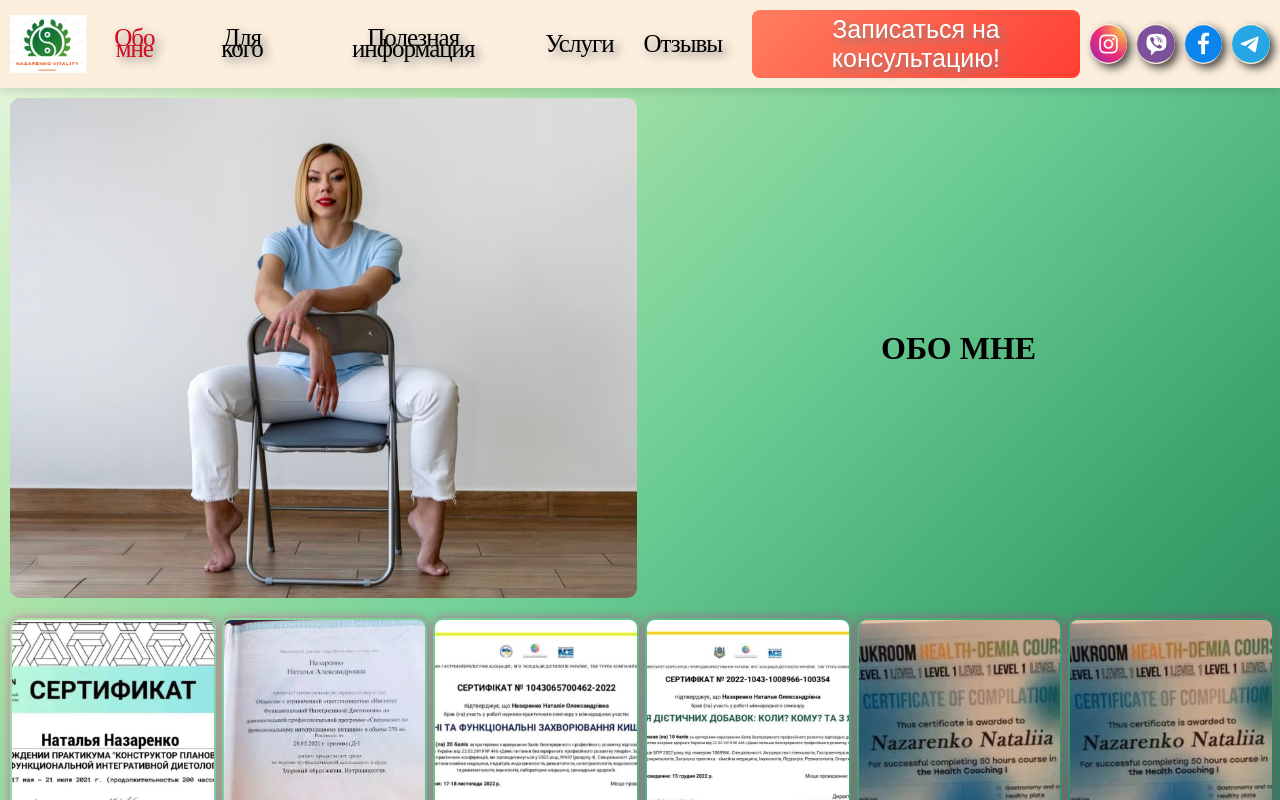
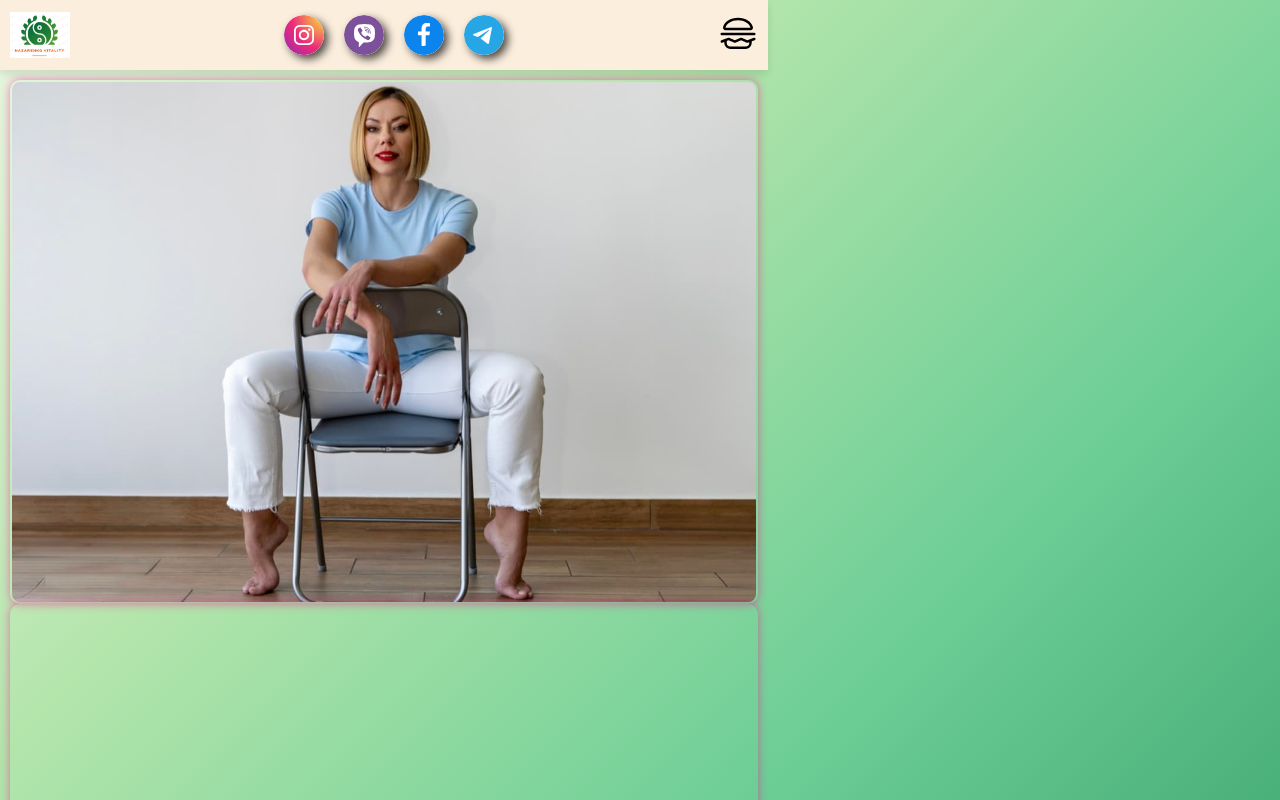
Before and after one commit to costiantynsnaider35/nazarenko.vitality, a React (Vite) app: page /about in a window 1280 px wide. Built offline with nearby package versions, Linux system fonts and the light colour scheme.

Commit message:
поменял медиазапросы и стили,тест

```diff
--- a/src/components/About/About.jsx
+++ b/src/components/About/About.jsx
@@ -45,8 +45,8 @@ const About = () => {
         </li>
         <li>
           <img
-            src="/ser5 (1).jpg"
-            alt="ser5  img"
+            src="/ser6 (1).jpg"
+            alt="ser6  img"
             className={s.aboutSertGaleryItem}
           />
         </li>
--- a/src/components/About/About.module.css
+++ b/src/components/About/About.module.css
@@ -2,8 +2,9 @@
   display: flex;
   flex-direction: column;
   justify-content: center;
-  gap: 20px;
+  gap: 15px;
   padding: 10px;
+  width: 355px;
 }
 
 .aboutContainer {
@@ -12,25 +13,32 @@
   align-items: center;
 }
 .aboutImg {
-  width: 100%;
-  height: 475px;
+  width: 351px;
+  height: 296px;
   object-fit: cover;
-  object-position: 10% 68%;
+  object-position: 10% 60%;
   border-radius: 10px;
+  border: 2px solid transparent;
+  box-shadow: 0px 0px 10px rgba(255, 0, 150, 0.5);
 }
 .aboutTitle {
   display: flex;
   flex-direction: column;
   align-items: center;
-  justify-content: center;
-  gap: 20px;
+  justify-content: space-evenly;
+  width: 331px;
+  height: 296px;
+  padding: 10px;
+  border-radius: 10px;
+  border: 2px solid transparent;
+  box-shadow: 0px 0px 10px rgba(255, 0, 150, 0.5);
 }
 .aboutSertGaleryList {
   display: flex;
   flex-wrap: wrap;
   justify-content: center;
   align-items: center;
-  gap: 10px;
+  gap: 5px;
 }
 .aboutSertGaleryItem {
   display: flex;
@@ -40,8 +48,8 @@
 }
 
 .aboutSertGaleryList img {
-  width: 210px;
-  height: 210px;
+  width: 170px;
+  height: 200px;
   object-fit: cover;
   object-position: center;
   border-radius: 10px;
@@ -49,44 +57,51 @@
   box-shadow: 0px 0px 10px rgba(255, 0, 150, 0.5);
 }
 
-@media (min-width: 769px) and (max-width: 1024px) {
+@media screen and (min-width: 768px) {
+  .about {
+    gap: 20px;
+    width: 748px;
+  }
   .aboutImg {
-    height: 530px;
+    width: 744px;
+    height: 520px;
+    object-fit: cover;
+    object-position: 10% 68%;
   }
   .aboutTitle {
-    gap: 10px;
+    width: 714px;
+    height: 520px;
+    padding: 15px;
   }
   .aboutSertGaleryList {
-    gap: 15px;
-  }
-  .aboutSertGaleryItem {
-    width: calc((100% - 2 * 15px) / 3);
+    gap: 10px;
   }
 
   .aboutSertGaleryList img {
     width: 235px;
-    height: 235px;
+    height: 270px;
   }
 }
-@media (min-width: 1025px) {
+@media screen and (min-width: 1440px) {
+  .about {
+    width: auto;
+  }
   .aboutContainer {
     display: flex;
     flex-direction: row;
     align-items: center;
-    gap: 10px;
+    justify-content: center;
+    width: auto;
+    gap: 30px;
   }
   .aboutImg {
-    width: 710px;
-    height: 500px;
+    width: 691px;
   }
   .aboutTitle {
-    display: flex;
-    flex-direction: column;
-    align-items: center;
-    justify-content: center;
-    width: 705px;
-    gap: 30px;
+    width: 751px;
+    padding: 0 15px;
   }
+
   .aboutSertGaleryList {
     flex-wrap: nowrap;
     width: 100%;
--- a/src/components/Header/Header.module.css
+++ b/src/components/Header/Header.module.css
@@ -21,15 +21,16 @@
   background-color: #fceedd;
   position: relative;
   z-index: 10;
-  width: auto;
+  width: 355px;
+  height: 40px;
   position: sticky;
   top: 0;
   box-shadow: 0 4px 8px rgba(0, 0, 0, 0.1);
 }
 
 .logo {
-  width: 60px;
-  height: 60px;
+  width: 50px;
+  height: 50px;
   display: flex;
   align-items: center;
   justify-content: center;
@@ -43,8 +44,8 @@
   gap: 10px;
 }
 .icon {
-  width: 60px;
-  height: 60px;
+  width: 35px;
+  height: 35px;
   border-radius: 50%;
   box-shadow: 4px 4px 8px rgba(0, 0, 0, 0.7);
   transition: transform 0.3s ease, box-shadow 0.3s ease;
@@ -97,9 +98,8 @@
   transition: transform 0.3s ease, box-shadow 0.3s ease;
 }
 .consultationButton span {
-  font-size: 32px;
+  font-size: 16px;
   font-weight: 500;
-  text-shadow: 4px 4px 10px gray;
 }
 
 .menuButton {
@@ -115,25 +115,43 @@
   transform: rotate(90deg);
 }
 .iconMenu {
-  width: 60px;
-  height: 60px;
+  width: 35px;
+  height: 35px;
 }
 
-@media (min-width: 769px) and (max-width: 1024px) {
+@media screen and (min-width: 768px) {
+  .header {
+    width: 748px;
+    height: 50px;
+  }
+  .logo {
+    width: 60px;
+    height: 60px;
+  }
+  .icon {
+    width: 40px;
+    height: 40px;
+  }
+  .iconMenu {
+    width: 40px;
+    height: 40px;
+  }
   .contactsList {
     gap: 20px;
   }
 
   .navigation span {
-    font-size: 48px;
+    font-size: 40px;
   }
   .consultationButton span {
-    font-size: 48px;
+    font-size: 40px;
   }
 }
 
-@media (min-width: 1025px) {
+@media screen and (min-width: 1440px) {
   .header {
+    width: auto;
+    height: 60px;
     gap: 10px;
   }
   .logo {
--- a/src/components/Home/Home.jsx
+++ b/src/components/Home/Home.jsx
@@ -7,7 +7,7 @@ const Home = () => {
       <FruitRain />
       <div className={s.homeTitle}>
         <h1>Назаренко Наталия</h1>
-        <h2>Нутрициолог и health coach</h2>
+        <h2>Нутрициолог и healthi coach</h2>
         <h3>Жизнь хороша, когда жуешь не спеша! &#128522;</h3>
       </div>
       <div>
--- a/src/components/Home/Home.module.css
+++ b/src/components/Home/Home.module.css
@@ -5,83 +5,105 @@
   justify-content: center;
   gap: 15px;
   padding: 10px;
+  width: 355px;
 }
-.homeImg {
-  width: 100%;
-  object-fit: cover;
-  border-radius: 10px;
-  z-index: 1;
-}
-
 .homeTitle {
   display: flex;
   flex-direction: column;
   align-items: center;
-  justify-content: center;
-  gap: 15px;
+  justify-content: space-evenly;
+  width: 331px;
+  height: 296px;
+  padding: 10px;
+  border-radius: 10px;
+  border: 2px solid transparent;
+  box-shadow: 0px 0px 10px rgba(255, 0, 150, 0.5);
   z-index: 2;
 }
+.homeImg {
+  width: 351px;
+  height: 296px;
+  object-fit: cover;
+  border-radius: 10px;
+  border: 2px solid transparent;
+  box-shadow: 0px 0px 10px rgba(255, 0, 150, 0.5);
+  z-index: 1;
+}
+
 .homeTitle h1 {
-  font-size: 48px;
+  font-size: 36px;
   font-weight: 700;
   text-shadow: 1px 1px 0 #3da66f, 2px 2px 0 #6fcf97, 3px 3px 0 #b3e5ab,
     4px 4px 0 #eaf7e1;
 }
 .homeTitle h2 {
-  font-size: 40px;
+  font-size: 26px;
   font-weight: 500;
-  line-height: 1.1;
   text-shadow: 1px 1px 1px rgba(255, 255, 255, 0.5),
     2px 2px 2px rgba(0, 0, 0, 0.5), 6px 6px 6px rgba(0, 0, 0, 0.7);
 }
 .homeTitle h3 {
-  font-size: 30px;
+  font-size: 20px;
   font-weight: 400;
-  text-align: center;
   letter-spacing: -1.1px;
   transform: skewX(-5deg);
   text-shadow: 1px 1px 2px rgba(0, 0, 0, 0.7);
 }
-@media (min-width: 769px) and (max-width: 1024px) {
+
+@media screen and (min-width: 768px) {
   .home {
     gap: 20px;
+    width: 748px;
+  }
+  .homeTitle {
+    width: 714px;
+    height: 346px;
+    padding: 15px;
+  }
+  .homeImg {
+    width: 744px;
+    height: 346px;
+    object-fit: cover;
+    object-position: 10% 65%;
   }
 
-  .homeTitle {
-    gap: 20px;
-  }
   .homeTitle h1 {
     font-size: 64px;
   }
   .homeTitle h2 {
-    font-size: 56px;
+    font-size: 48px;
+  }
+  .homeTitle h3 {
+    font-size: 32px;
+  }
+}
+
+@media screen and (min-width: 1440px) {
+  .home {
+    display: flex;
+    flex-direction: row-reverse;
+    align-items: center;
+    justify-content: center;
+    width: auto;
+    gap: 30px;
+  }
+  .homeImg {
+    width: 691px;
+    height: 691px;
+  }
+  .homeTitle {
+    width: 751px;
+    height: 631px;
+    padding: 30px;
+  }
+  .homeTitle h1 {
+    font-size: 80px;
+    white-space: nowrap;
+  }
+  .homeTitle h2 {
+    font-size: 55px;
   }
   .homeTitle h3 {
     font-size: 40px;
   }
 }
-
-@media (min-width: 1025px) {
-  .home {
-    display: flex;
-    flex-direction: row-reverse;
-    align-items: center;
-    justify-content: space-around;
-    gap: 10px;
-  }
-  .homeImg {
-    width: 710px;
-    height: 100vh;
-  }
-  .homeTitle {
-    display: flex;
-    flex-direction: column;
-    align-items: center;
-    justify-content: center;
-    width: 700px;
-    gap: 30px;
-  }
-  .homeTitle h1 {
-    font-size: 72px;
-  }
-}
--- a/src/components/Modal/Modal.module.css
+++ b/src/components/Modal/Modal.module.css
@@ -19,19 +19,19 @@
   flex-direction: column;
   align-items: center;
   justify-content: center;
-  width: 500px;
+  width: 340px;
   position: relative;
   box-shadow: 0px 4px 10px rgba(0, 0, 0, 0.3);
 }
 
 .closeButton {
   position: absolute;
-  top: 10px;
-  right: 15px;
+  top: 1px;
+  right: 1px;
   background: none;
   border: none;
-  font-size: 24px;
-  font-weight: 500;
+  font-size: 16px;
+  font-weight: 700;
   cursor: pointer;
   transition: transform 0.3s ease, box-shadow 0.3s ease;
   width: 40px;
@@ -44,7 +44,8 @@
 }
 
 .modalTitle {
-  margin-bottom: 10px;
+  margin-top: 15px;
+  margin-bottom: 5px;
   font-size: 20px;
   font-weight: 700;
   text-shadow: 2px 2px 4px rgba(0, 0, 0, 0.3);
@@ -106,55 +107,37 @@
   text-shadow: 4px 4px 10px gray;
 }
 
-@media (min-width: 769px) and (max-width: 1024px) {
+@media screen and (min-width: 768px) {
+  .modalContent {
+    width: 500px;
+  }
+
   .closeButton {
     font-size: 32px;
-    font-weight: 700;
+    top: 15px;
+    right: 15px;
   }
 
   .modalTitle {
+    margin-top: 30px;
+    margin-bottom: 10px;
     font-size: 32px;
   }
 
   .modalItem {
-    font-size: 22px;
+    font-size: 20px;
+    margin-bottom: 20px;
+  }
+  .formGroup label {
+    font-size: 20px;
   }
 
   .modalInput {
-    font-size: 18px;
-  }
-
-  .modalBtn span {
-    font-size: 40px;
+    width: 400px;
   }
 }
 
-@media (min-width: 1025px) {
-  .modalContent {
-    width: 900px;
-  }
-  .closeButton {
-    font-size: 32px;
-    font-weight: 700;
-  }
-
-  .modalTitle {
-    font-size: 48px;
-  }
-
-  .modalItem {
-    font-size: 32px;
-  }
-
-  .modalInput {
-    width: 500px;
-    font-size: 24px;
-  }
-
-  .modalBtn span {
-    font-size: 40px;
-  }
-
+@media screen and (min-width: 1440px) {
   .modalBtn:hover {
     transform: scale(1.1);
     box-shadow: 6px 6px 12px rgba(0, 0, 0, 0.8);
```
Also changed, not shown: public/ser6 (1).jpg (added).
